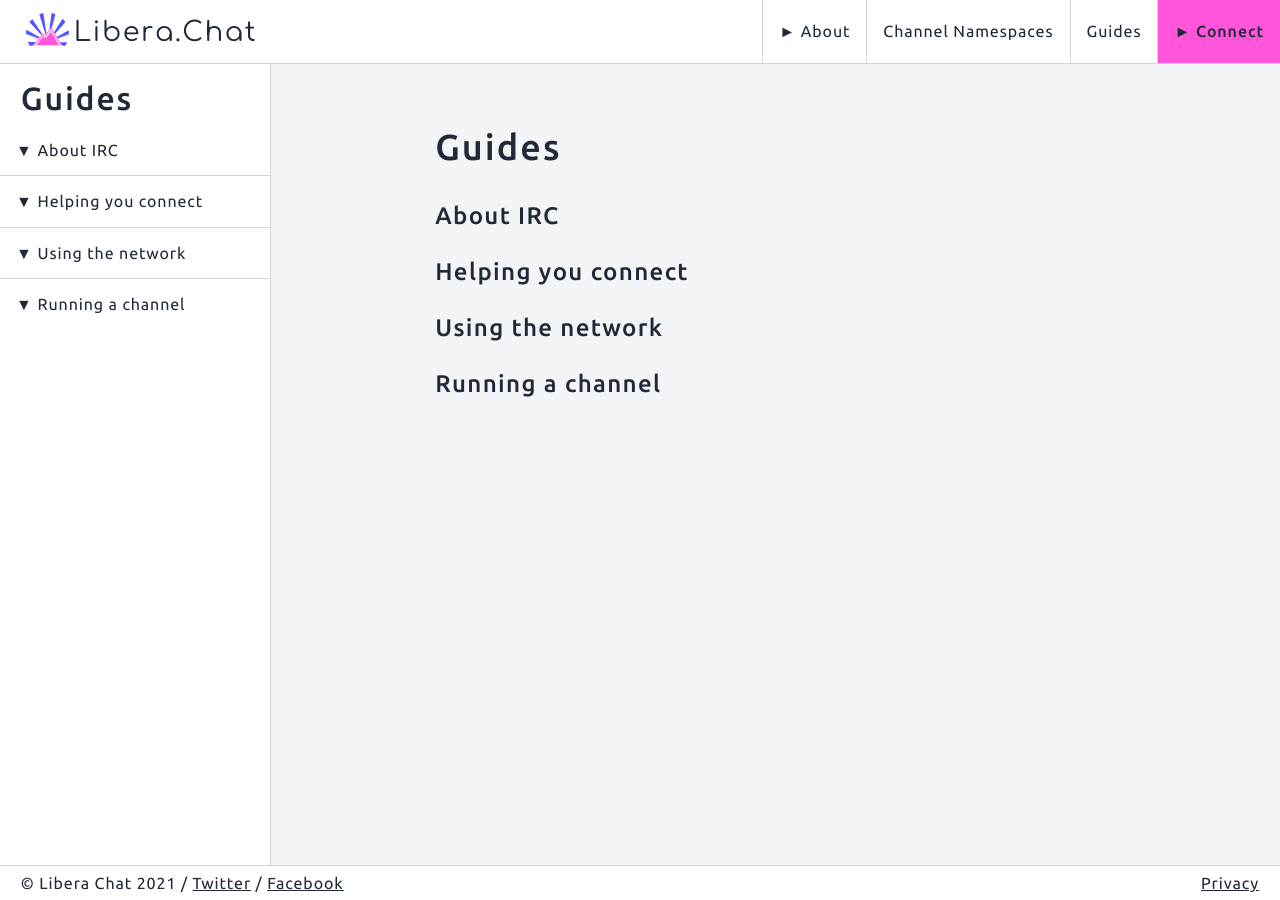
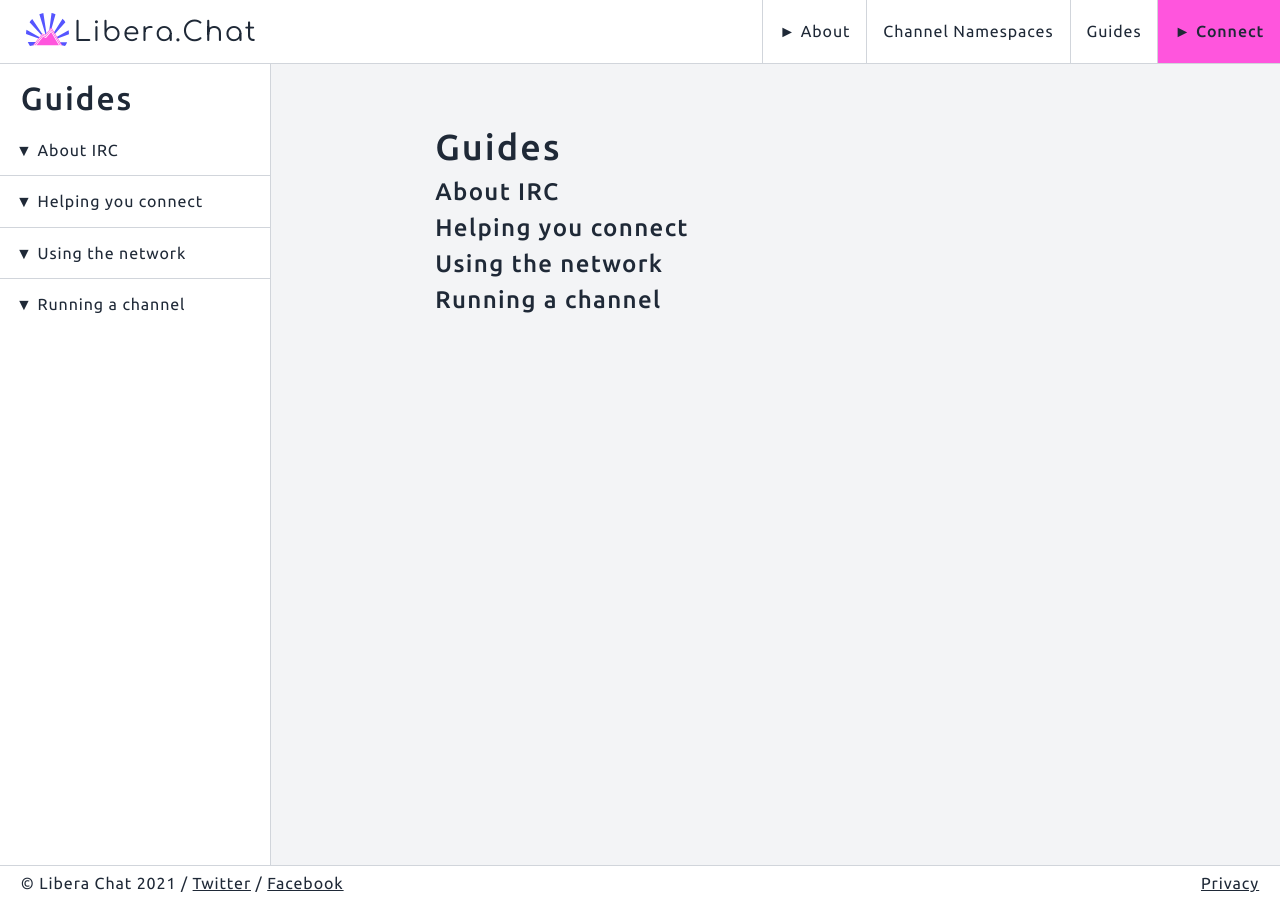
Before and after one commit to Libera-Chat/libera-chat.github.io, a Jekyll site: the page built from guides.md, in a window 1280 px wide. Built offline with Jekyll 4.4.1, drawn with Linux system fonts in a browser that asks for light colours.

Commit message:
additional styles for various typography elements

```diff
--- a/_includes/inline-style.css
+++ b/_includes/inline-style.css
@@ -105,15 +105,23 @@
   font-style: italic;
 }
 
-h1 {
+h1, h2, h3, h4, h5, h6 {
+  margin-block-end: 0;
+}
+
+h1+*, h2+*, h3+*, h4+*, h5+*, h6+* {
+  margin-block-start: 0;
+}
+
+main h1 {
   font-size: 2.25rem;
 }
 
-h2 {
+main h2 {
   font-size: 1.5rem;
 }
 
-h3 {
+main h3 {
   font-size: 1.25rem;
 }
 
--- a/static/css/additional-styles.css
+++ b/static/css/additional-styles.css
@@ -37,9 +37,10 @@
   border: 1px solid var(--c-border);
 }
 
-pre>code {
+pre code {
   padding: 0;
   border: none;
+  background-color: transparent;
 }
 
 pre {
@@ -85,7 +86,25 @@
 }
 
 blockquote {
-  border-inline-start: 4px solid var(--c-border);
+  border-inline-start: .25rem solid var(--c-border);
   margin: 0;
   padding-inline-start: var(--content-inline-padding);
+  font-style: italic;
 }
+
+hr {
+  border: none;
+  border-block-end: 1px solid var(--c-border);
+  margin: 2rem 10%;
+}
+
+hr+* {
+  margin-block-start: 0;
+}
+
+main img {
+  display: block;
+  margin: 1.5rem auto;
+  max-width: var(--content-max-width);
+  max-height: 40vh;
+}
```
